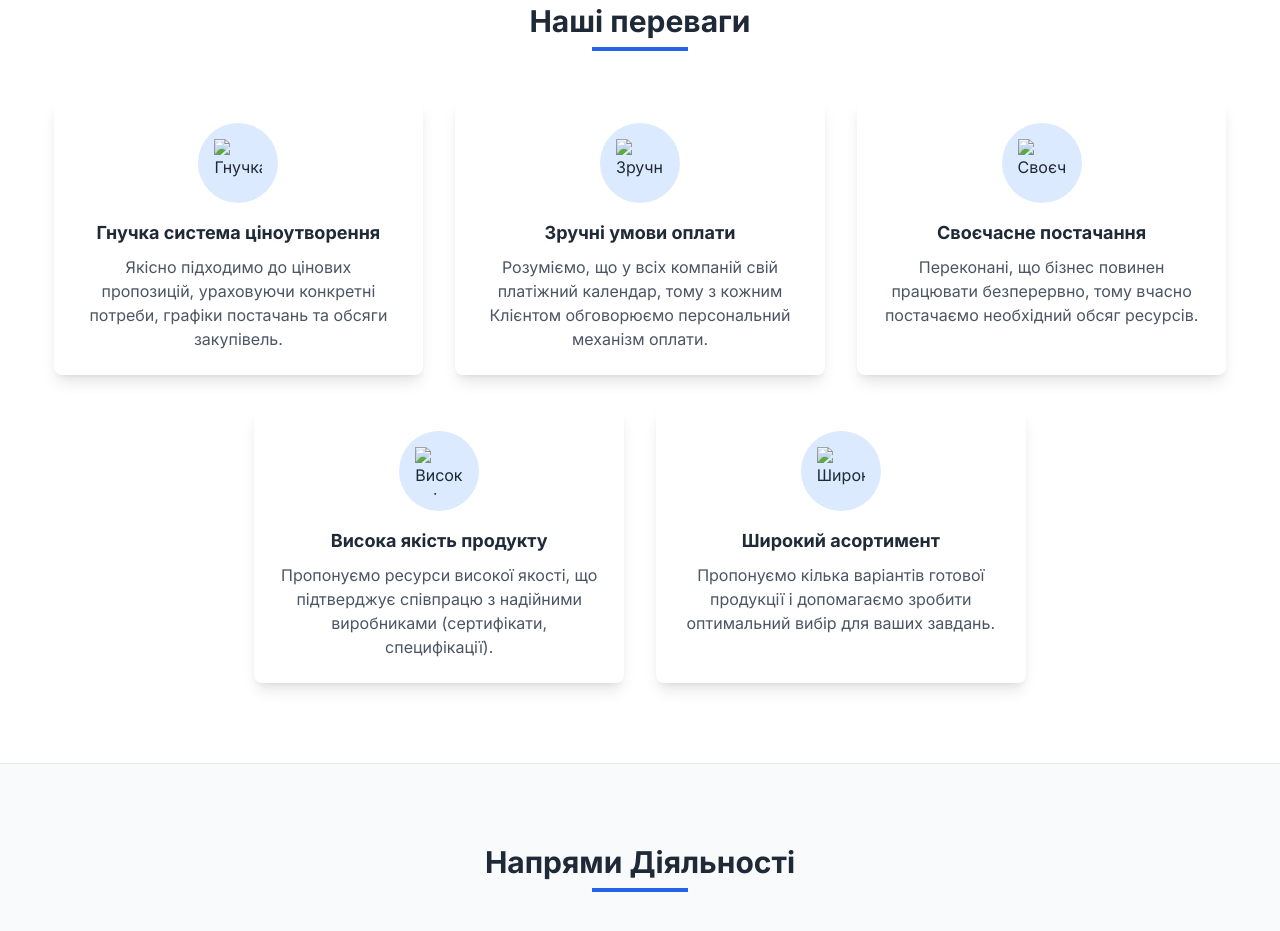
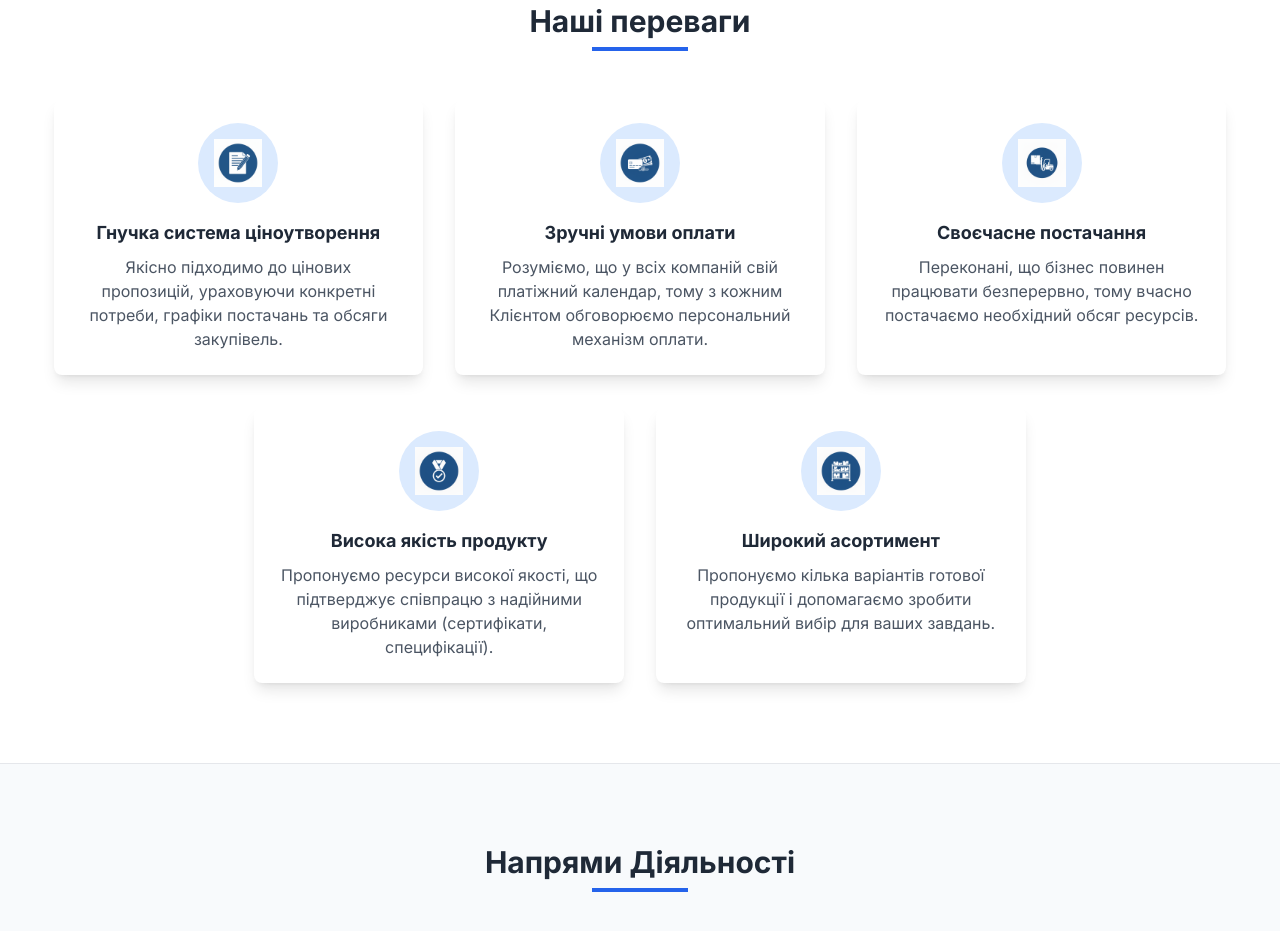
Before and after one commit to maxxsiz/maxxsiz.github.io, a plain HTML site: page ukrgaztechprojekt.html in a window 1280 px wide. Shown: the part 1175-2106 px from the top of the page. Drawn offline with nearby package versions, Linux system fonts and the light colour scheme.

Commit message:
add icons

```diff
--- a/ukrgaztechprojekt.html
+++ b/ukrgaztechprojekt.html
@@ -208,11 +208,11 @@
             },
             "benefits_title": "Наші переваги",
             "benefits": [
-                { "title": "Гнучка система ціноутворення", "description": "Якісно підходимо до цінових пропозицій, ураховуючи конкретні потреби, графіки постачань та обсяги закупівель.", "icon": "path/to/your/pricing-icon.png" },
-                { "title": "Зручні умови оплати", "description": "Розуміємо, що у всіх компаній свій платіжний календар, тому з кожним Клієнтом обговорюємо персональний механізм оплати.", "icon": "path/to/your/payment-icon.png" },
-                { "title": "Своєчасне постачання", "description": "Переконані, що бізнес повинен працювати безперервно, тому вчасно постачаємо необхідний обсяг ресурсів.", "icon": "path/to/your/delivery-icon.png" },
-                { "title": "Висока якість продукту", "description": "Пропонуємо ресурси високої якості, що підтверджує співпрацю з надійними виробниками (сертифікати, специфікації).", "icon": "path/to/your/quality-icon.png" },
-                { "title": "Широкий асортимент", "description": "Пропонуємо кілька варіантів готової продукції і допомагаємо зробити оптимальний вибір для ваших завдань.", "icon": "path/to/your/assortment-icon.png" }
+                { "title": "Гнучка система ціноутворення", "description": "Якісно підходимо до цінових пропозицій, ураховуючи конкретні потреби, графіки постачань та обсяги закупівель.", "icon": "images/ukrgaztechprojekt/icons/priceflexbility_icon.png" },
+                { "title": "Зручні умови оплати", "description": "Розуміємо, що у всіх компаній свій платіжний календар, тому з кожним Клієнтом обговорюємо персональний механізм оплати.", "icon": "images/ukrgaztechprojekt/icons/payway_icon.png" },
+                { "title": "Своєчасне постачання", "description": "Переконані, що бізнес повинен працювати безперервно, тому вчасно постачаємо необхідний обсяг ресурсів.", "icon": "images/ukrgaztechprojekt/icons/transportation_icon.png" },
+                { "title": "Висока якість продукту", "description": "Пропонуємо ресурси високої якості, що підтверджує співпрацю з надійними виробниками (сертифікати, специфікації).", "icon": "images/ukrgaztechprojekt/icons/quality_icon.png" },
+                { "title": "Широкий асортимент", "description": "Пропонуємо кілька варіантів готової продукції і допомагаємо зробити оптимальний вибір для ваших завдань.", "icon": "images/ukrgaztechprojekt/icons/offerings_icon.png" }
             ],
             "directions_title": "Напрями Діяльності",
             "directions": {
@@ -258,11 +258,11 @@
             },
             "benefits_title": "Our Advantages",
             "benefits": [
-                { "title": "Flexible Pricing System", "description": "We approach price offers effectively, considering specific needs, delivery schedules, and purchase volumes.", "icon": "path/to/your/pricing-icon.png" },
-                { "title": "Convenient Payment Terms", "description": "We understand that every company has its own payment calendar, so we discuss a personal payment mechanism with each Client.", "icon": "path/to/your/payment-icon.png" },
-                { "title": "Timely Delivery", "description": "We are convinced that business must operate continuously, so we supply the necessary volume of resources on time.", "icon": "path/to/your/delivery-icon.png" },
-                { "title": "High Product Quality", "description": "We offer high-quality resources, confirmed by cooperation with reliable manufacturers (certificates, specifications).", "icon": "path/to/your/quality-icon.png" },
-                { "title": "Wide Assortment", "description": "We offer several options of finished products and help you make the optimal choice for your tasks.", "icon": "path/to/your/assortment-icon.png" }
+                { "title": "Flexible Pricing System", "description": "We approach price offers effectively, considering specific needs, delivery schedules, and purchase volumes.", "icon": "images/ukrgaztechprojekt/icons/priceflexbility_icon.png" },
+                { "title": "Convenient Payment Terms", "description": "We understand that every company has its own payment calendar, so we discuss a personal payment mechanism with each Client.", "icon": "images/ukrgaztechprojekt/icons/payway_icon.png" },
+                { "title": "Timely Delivery", "description": "We are convinced that business must operate continuously, so we supply the necessary volume of resources on time.", "icon": "images/ukrgaztechprojekt/icons/transportation_icon.png" },
+                { "title": "High Product Quality", "description": "We offer high-quality resources, confirmed by cooperation with reliable manufacturers (certificates, specifications).", "icon": "images/ukrgaztechprojekt/icons/quality_icon.png" },
+                { "title": "Wide Assortment", "description": "We offer several options of finished products and help you make the optimal choice for your tasks.", "icon": "images/ukrgaztechprojekt/icons/offerings_icon.png" }
             ],
             "directions_title": "Areas of Activity",
             "directions": {
```
Also changed, not shown: images/ukrgaztechprojekt/icons/offerings_icon.png (added), images/ukrgaztechprojekt/icons/payway_icon.png (added), images/ukrgaztechprojekt/icons/priceflexbility_icon.png (added), images/ukrgaztechprojekt/icons/quality_icon.png (added), images/ukrgaztechprojekt/icons/transportation_icon.png (added), images/ukrgaztechprojekt/price_flexability.png (added).
